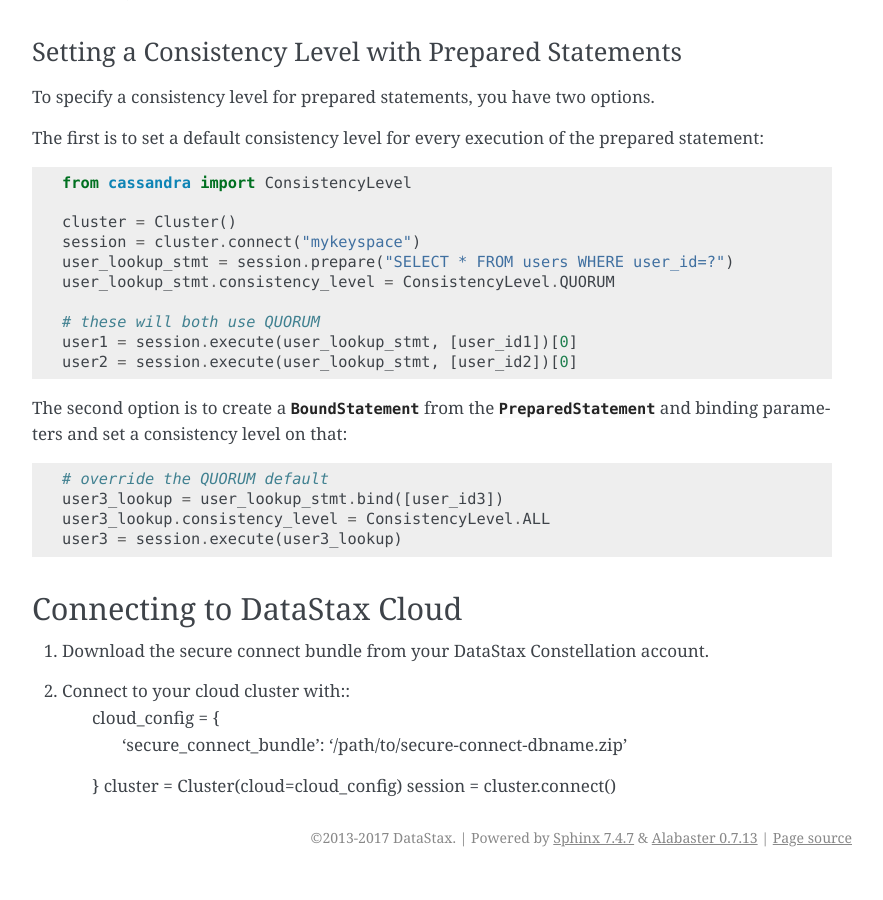
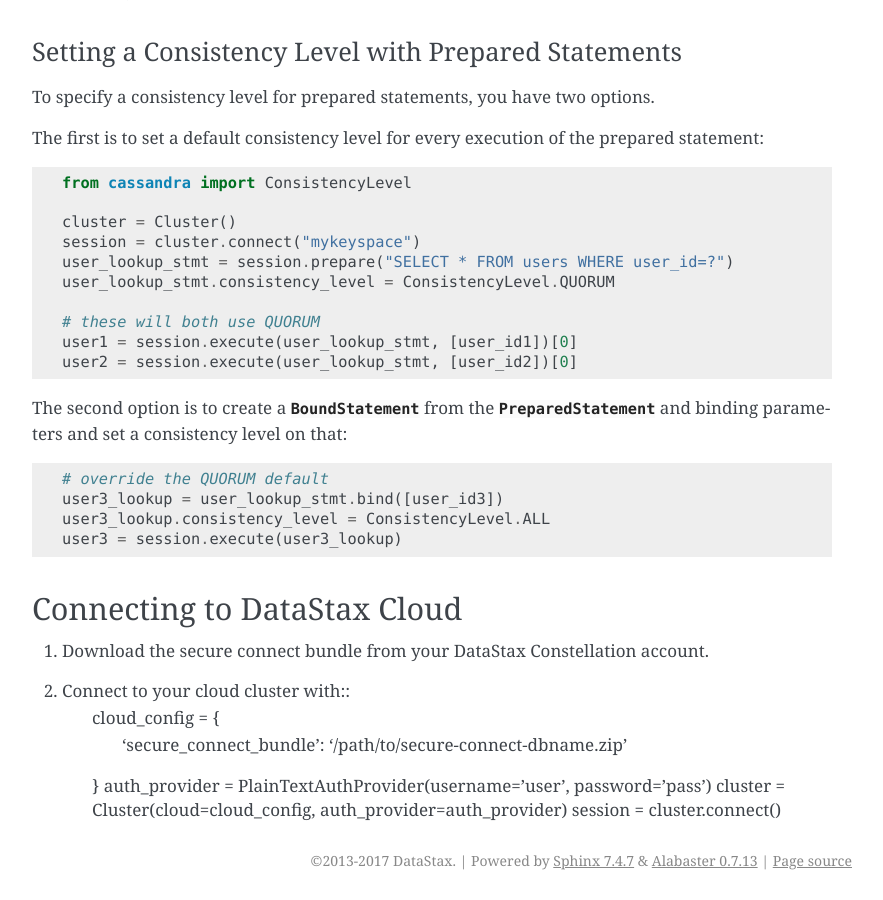
Before and after one commit to datastax/python-driver, a Sphinx documentation site: the page built from docs/getting_started.rst, in a window 1280 px wide and 900 px high, scrolled down 6668 px. Shown: the whole window, without its empty margins (258-1141 px from the left). Built offline with Sphinx 7.4.7, drawn with Linux system fonts in a browser that asks for light colours; pages that are not in the unit, such as notebooks, are missing from menus; the version number could not be read and is left out; before the commit the page ends 7545 px from its top, so only the background shows below that.

Commit message:
Adding auth_provider to cloud connect

```diff
--- a/docs/getting_started.rst
+++ b/docs/getting_started.rst
@@ -411,5 +411,6 @@ Connecting to DataStax Cloud
     cloud_config = {
         'secure_connect_bundle': '/path/to/secure-connect-dbname.zip'
     }
-    cluster = Cluster(cloud=cloud_config)
+    auth_provider = PlainTextAuthProvider(username='user', password='pass')
+    cluster = Cluster(cloud=cloud_config, auth_provider=auth_provider)
     session = cluster.connect()
```
